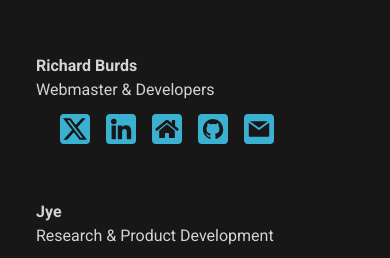
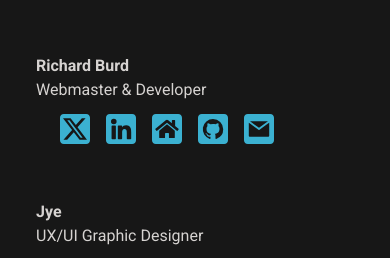
Before and after one commit to Richard-Burd/urban-footnotes-landing, a Next.js app: page /team in a window 390 px wide. Shown: the part 582-840 px from the top of the page. Built offline with nearby package versions, Linux system fonts and the light colour scheme; a web font is replaced by a local one.

Commit message:
mobile version

```diff
--- a/pages/team.js
+++ b/pages/team.js
@@ -217,8 +217,8 @@ export default function Team() {
               </div>
             </li>
             <li className="mb-8 pb-3">
-              <div className="font-bold">Richard Burds</div>
-              <div>Webmaster & Developers</div>
+              <div className="font-bold">Richard Burd</div>
+              <div>Webmaster & Developer</div>
               <div className="social-media-icons ml-4 mt-2 flex -translate-y-1 flex-row flex-wrap">
                 <div className="mx-2 py-2">
                   <SocialMediaIcon
@@ -270,7 +270,7 @@ export default function Team() {
 
             <li className="mb-8 pb-3">
               <div className="font-bold">Jye</div>
-              <div>Research & Product Development</div>
+              <div>UX/UI Graphic Designer</div>
               <div className="social-media-icons ml-4 mt-2 flex -translate-y-1 flex-row flex-wrap">
                 <div className="mx-2 py-2">
                   <SocialMediaIcon
```
